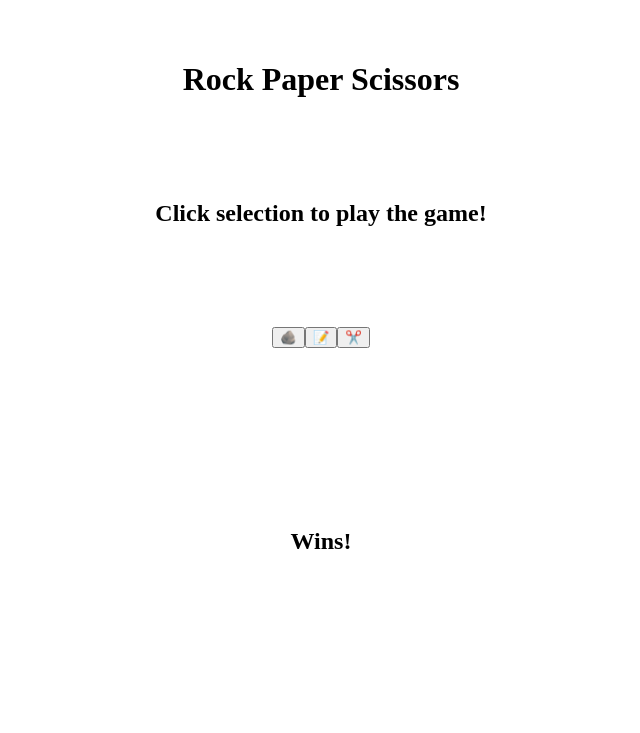
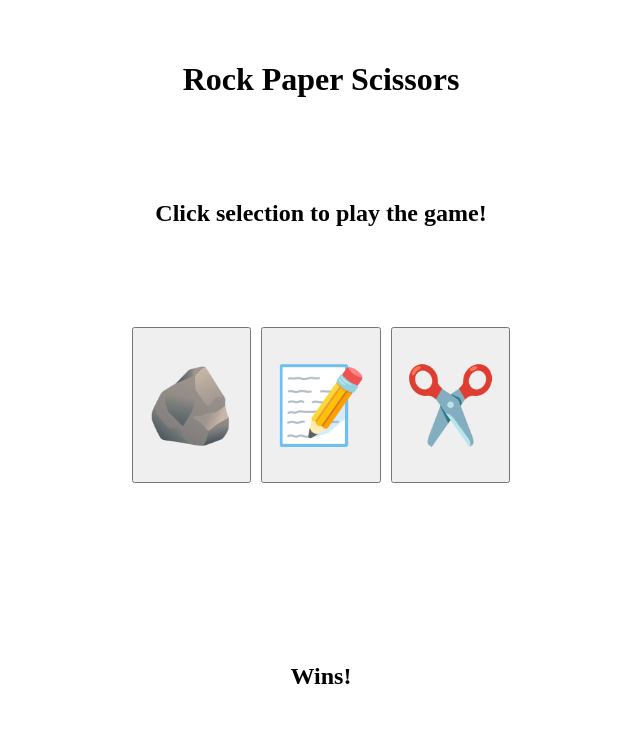
Before and after one commit to J3ffTodd/rock_paper_scissors, a plain HTML site: page index.html in a window 1280 px wide. Shown: the whole page, without its empty margins (319-959 px from the left). Drawn offline with Linux system fonts and the light colour scheme.

Commit message:
added button spacing

```diff
--- a/index.html
+++ b/index.html
@@ -12,9 +12,9 @@
     <h2 id="banner">Click selection to play the game!</h2>
 
     <div class="container">
-        <button id="rock">🪨</button>
-        <button id="paper">📝</button>
-        <button id="scissors">✂️</button>
+        <button id="rock"><span class="emoji">🪨</span></button>
+        <button id="paper"><span class="emoji">📝</span></button>
+        <button id="scissors"><span class="emoji">✂️</span></button>
     </div>
 
     <div id="outcome"></div>
--- a/styles.css
+++ b/styles.css
@@ -27,3 +27,18 @@
     align-items: center;
     padding: 40px
 }
+
+span.emoji {
+    font-size: 75px;
+    vertical-align: middle;
+    line-height: 2;
+    margin: 5px;
+  }
+
+#rock {
+    margin-right: 10px;
+}
+
+#scissors {
+    margin-left: 10px;
+}
```
